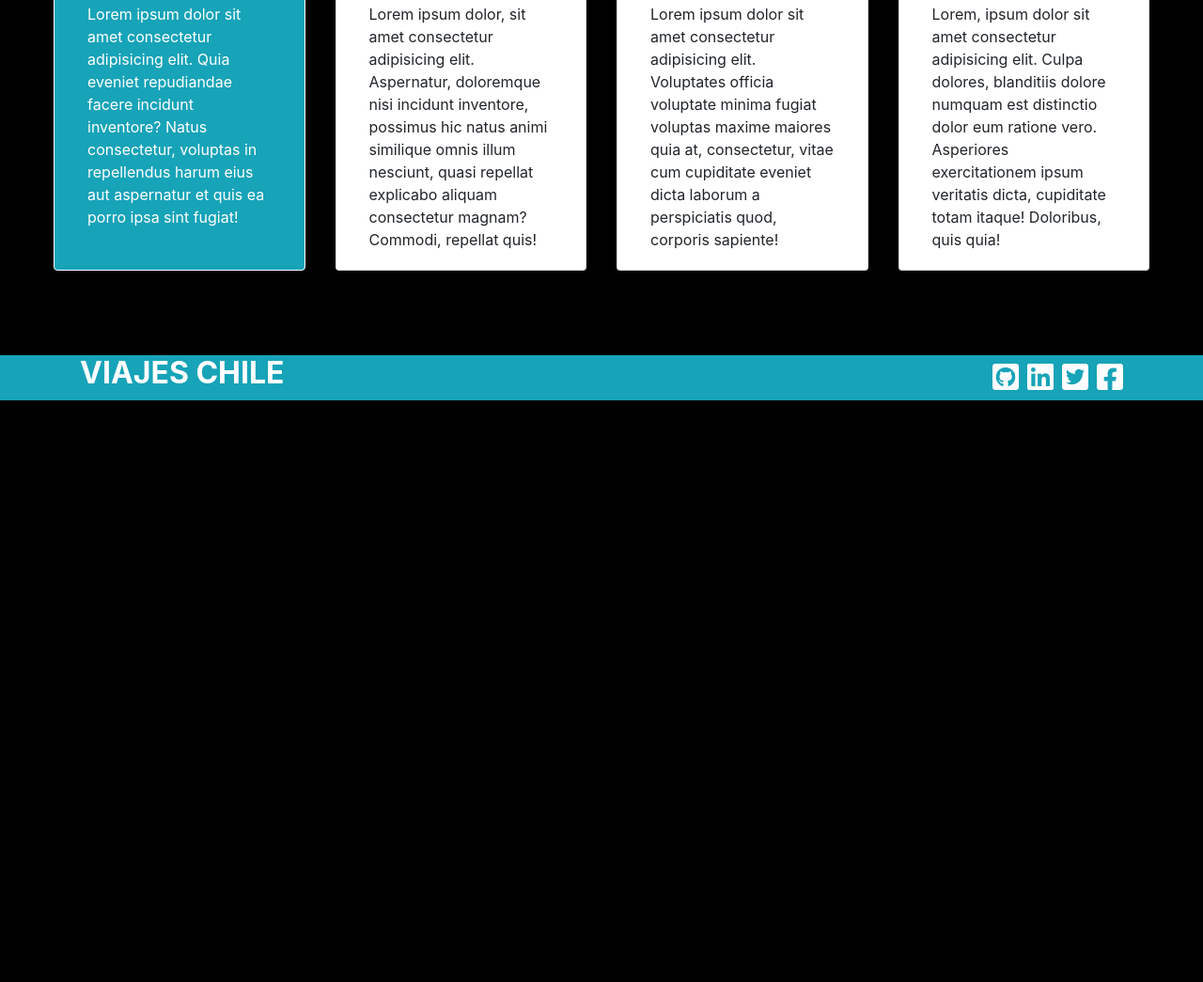
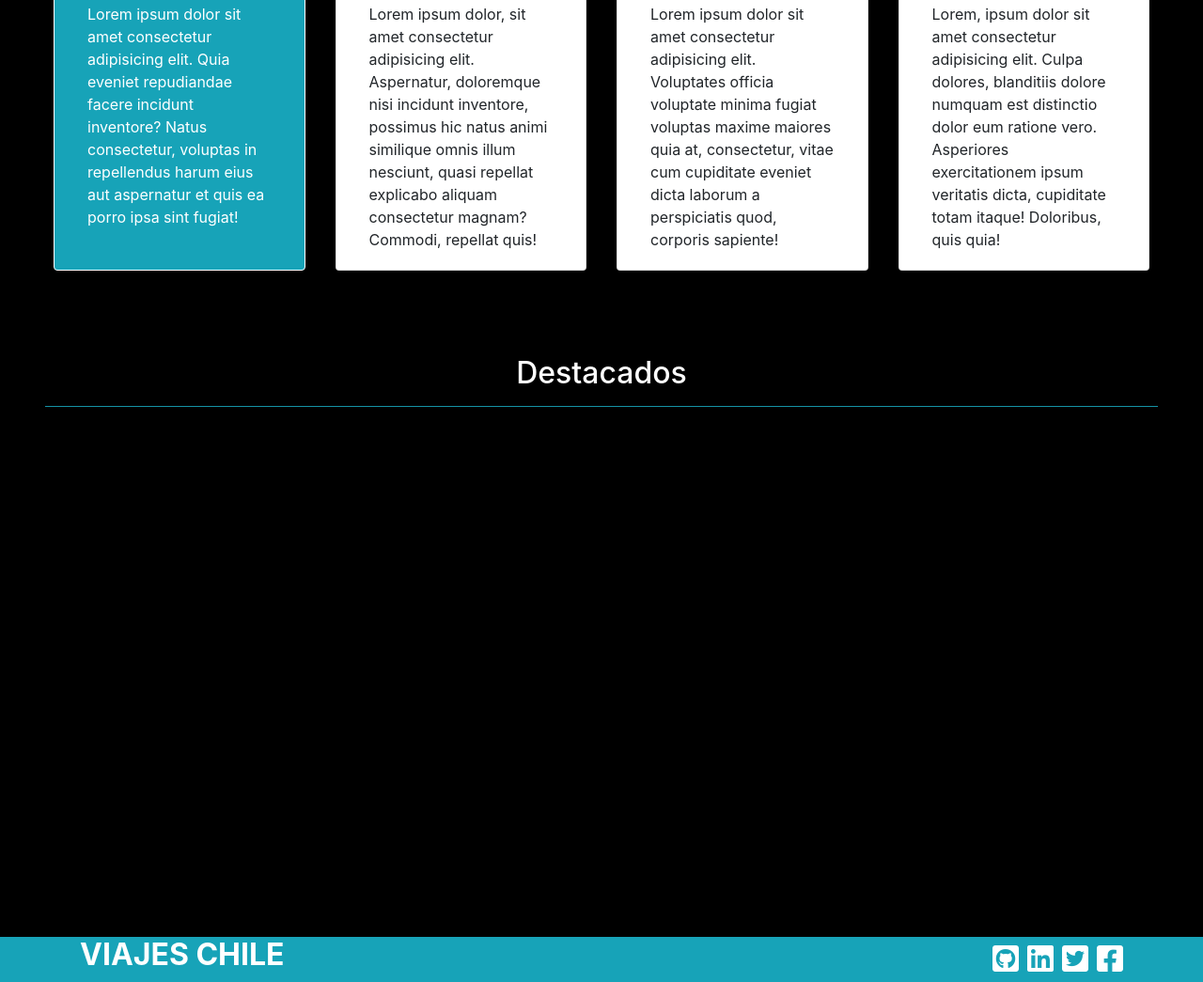
Before and after one commit to jamalbran/prueba1, a plain HTML site: page index.html in a window 1280 px wide. Shown: the part 2269-3314 px from the top of the page at 94% size. Before the commit the page ends 2695 px from the top, so only its background shows below. Drawn offline with nearby package versions, Linux system fonts and the light colour scheme; a script that the page names is missing.

Commit message:
add typeform

```diff
--- a/assets/css/style.css
+++ b/assets/css/style.css
@@ -48,6 +48,10 @@ i {
     font-size: 2em;
 }
 
+#contacto {
+    padding-bottom: 7%;
+}
+
 footer {
     background-color: #17a3b8;
 }
--- a/index.html
+++ b/index.html
@@ -127,8 +127,10 @@
     </div>
 
     <!--Contacto-->
-    <div class="container" id="contacto">
-
+    <div class="container-fluid px-5 pb-5" id="contacto">
+        <h2 class="text-center">Destacados</h2>
+        <hr>
+        <div class="typeform-widget px-5" data-url="https://form.typeform.com/to/ftjvRcSk?typeform-medium=embed-snippet" style="width: 100%; height: 500px;"></div> <script> (function() { var qs,js,q,s,d=document, gi=d.getElementById, ce=d.createElement, gt=d.getElementsByTagName, id="typef_orm", b="https://embed.typeform.com/"; if(!gi.call(d,id)) { js=ce.call(d,"script"); js.id=id; js.src=b+"embed.js"; q=gt.call(d,"script")[0]; q.parentNode.insertBefore(js,q) } })() </script>
     </div>
 
     <footer>
```
